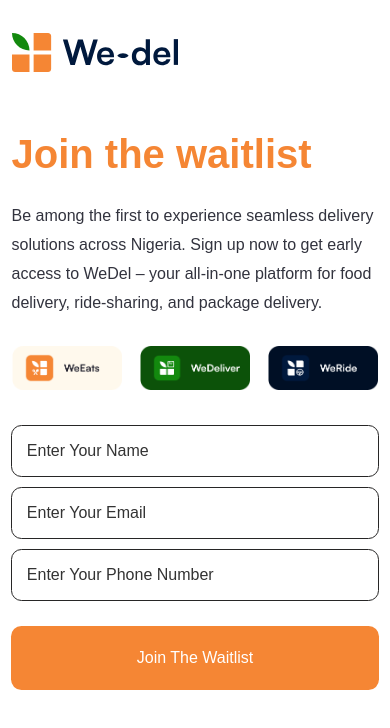
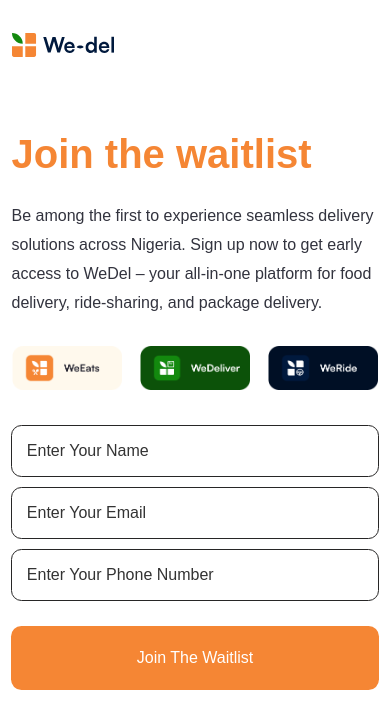
Before and after one commit to Tbancode/Upload_Wedel, a React (Create React App) app: page / in a window 390 px wide. Shown: the top 728 px of the page. Built offline with nearby package versions, Linux system fonts and the light colour scheme; a web font is replaced by a local one.

Commit message:
fifth commit

```diff
--- a/src/components/logo/Logo.jsx
+++ b/src/components/logo/Logo.jsx
@@ -6,7 +6,7 @@
     // <div></div>
       <div className='logo'>
 
-      <svg width="166" height="39" viewBox="0 0 166 39" fill="none" xmlns="http://www.w3.org/2000/svg">
+      <svg className='logo1' width="166" height="39" viewBox="0 0 166 39" fill="none" xmlns="http://www.w3.org/2000/svg">
             <path d="M21.6277 0H36.0563C37.7555 0 39.1322 1.37285 39.1322 3.06552V17.4454H21.6277V0Z" fill="#F58634"/>
             <path d="M0 0C9.66761 0 17.5045 7.81045 17.5045 17.4454C7.83693 17.4454 0 9.63495 0 0Z" fill="#13890E"/>
             <path d="M0 21.5547H17.5045V39.0001H3.07591C1.37751 39.0001 0 37.6272 0 35.9338V21.5547Z" fill="#F58634"/>
@@ -18,6 +18,28 @@
             <path d="M161.795 31.8907V6.12549H166V31.8907H161.795Z" fill="#00193D"/>
             <path d="M105.275 22.6442C108.415 19.5147 113.507 19.5147 116.648 22.6442C113.508 25.7737 108.416 25.7737 105.275 22.6442Z" fill="#00193D"/>
       </svg>
+
+      <svg className='logo2' width="102" height="24" viewBox="0 0 102 24" fill="none" xmlns="http://www.w3.org/2000/svg">
+<g clip-path="url(#clip0_3224_11010)">
+<path d="M0 0C5.94034 0 10.7558 4.80643 10.7558 10.7356C4.81546 10.7356 0 5.9292 0 0Z" fill="#13890E"/>
+<path d="M13.2893 0H22.1551C23.1992 0 24.0451 0.844834 24.0451 1.88648V10.7356H13.2893V0Z" fill="#F58634"/>
+<path d="M0 13.2644H10.7558V24H1.89002C0.846421 24 0 23.1552 0 22.1131V13.2639V13.2644Z" fill="#F58634"/>
+<path d="M13.2893 13.2644H24.0451V22.1136C24.0451 23.1557 23.1987 24 22.1551 24H13.2893V13.2644Z" fill="#F58634"/>
+<path d="M31.2656 4.04639H34.1055L36.5822 12.2725C36.8169 13.125 37.0521 13.9986 37.2868 15.3624C37.5431 13.977 37.7778 13.1672 38.0553 12.2725L40.5104 4.04639H43.5209L45.9337 12.2725C46.1901 13.1461 46.4247 14.0413 46.6811 15.3624C46.9802 13.9132 47.1937 13.0818 47.4284 12.2936L49.948 4.04639H52.7238L47.9839 19.6249H45.3364L42.0056 8.28736L38.6107 19.6249H35.9205L31.2661 4.04639H31.2656Z" fill="#00193D"/>
+<path d="M52.2535 14.3612C52.2535 11.0582 54.4099 8.77759 57.5056 8.77759C60.6013 8.77759 62.6726 10.8873 62.6726 14.1692V14.9578L54.7302 14.979C54.9221 16.8333 55.9046 17.7707 57.634 17.7707C59.0648 17.7707 60.004 17.2168 60.3027 16.215H62.7154C62.2672 18.5167 60.3455 19.902 57.5912 19.902C54.4527 19.902 52.2535 17.6219 52.2535 14.3612ZM54.7942 13.3166H60.0891C60.0891 11.8675 59.0854 10.9084 57.5273 10.9084C55.9691 10.9084 55.0505 11.7393 54.7942 13.3166Z" fill="#00193D"/>
+<path d="M73.6463 14.4039C73.6463 11.122 75.5676 8.77757 78.7494 8.77757C80.2224 8.77757 81.5247 9.39536 82.187 10.4399V3.76953H84.7705V19.625H82.3793L82.2086 17.9843C81.568 19.1988 80.2017 19.902 78.6003 19.902C75.5474 19.902 73.6468 17.6646 73.6468 14.4039H73.6463ZM82.1653 14.3184C82.1653 12.4219 80.9909 11.1004 79.1764 11.1004C77.3619 11.1004 76.2515 12.443 76.2515 14.3184C76.2515 16.1939 77.3614 17.5154 79.1764 17.5154C80.9914 17.5154 82.1653 16.2155 82.1653 14.3184Z" fill="#00193D"/>
+<path d="M86.8625 14.3612C86.8625 11.0582 89.0189 8.77759 92.1146 8.77759C95.2103 8.77759 97.2816 10.8873 97.2816 14.1692V14.9578L89.3392 14.979C89.5316 16.8333 90.5136 17.7707 92.243 17.7707C93.6738 17.7707 94.613 17.2168 94.9117 16.215H97.3244C96.8762 18.5167 94.9545 19.902 92.2002 19.902C89.0617 19.902 86.8625 17.6219 86.8625 14.3612ZM89.4032 13.3166H94.6981C94.6981 11.8675 93.6944 10.9084 92.1358 10.9084C90.5771 10.9084 89.659 11.7393 89.4027 13.3166H89.4032Z" fill="#00193D"/>
+<path d="M99.4165 19.625V3.76953H102V19.625H99.4165Z" fill="#00193D"/>
+<path d="M64.6873 13.9349C66.6167 12.009 69.7451 12.009 71.675 13.9349C69.7456 15.8607 66.6172 15.8607 64.6873 13.9349Z" fill="#00193D"/>
+</g>
+<defs>
+<clipPath id="clip0_3224_11010">
+<rect width="102" height="24" fill="white"/>
+</clipPath>
+</defs>
+</svg>
+
+
        </div>
   )
 };
--- a/src/components/logo/Logo.scss
+++ b/src/components/logo/Logo.scss
@@ -7,13 +7,21 @@
     // box-shadow: 0px 4px 4px 0px #00000040;
     // opacity: 1px;
     margin-top: 58px;
-
+   .logo2{
+    display: none;
+   }
 }
 
 @media screen and (max-width: 700px){
     .logo{
         margin-left: 11px;
         margin-top: 33px;
+        .logo1{
+            display: none;
+        }
+        .logo2{
+            display: inline;
+        }
     }
 }
 
```
